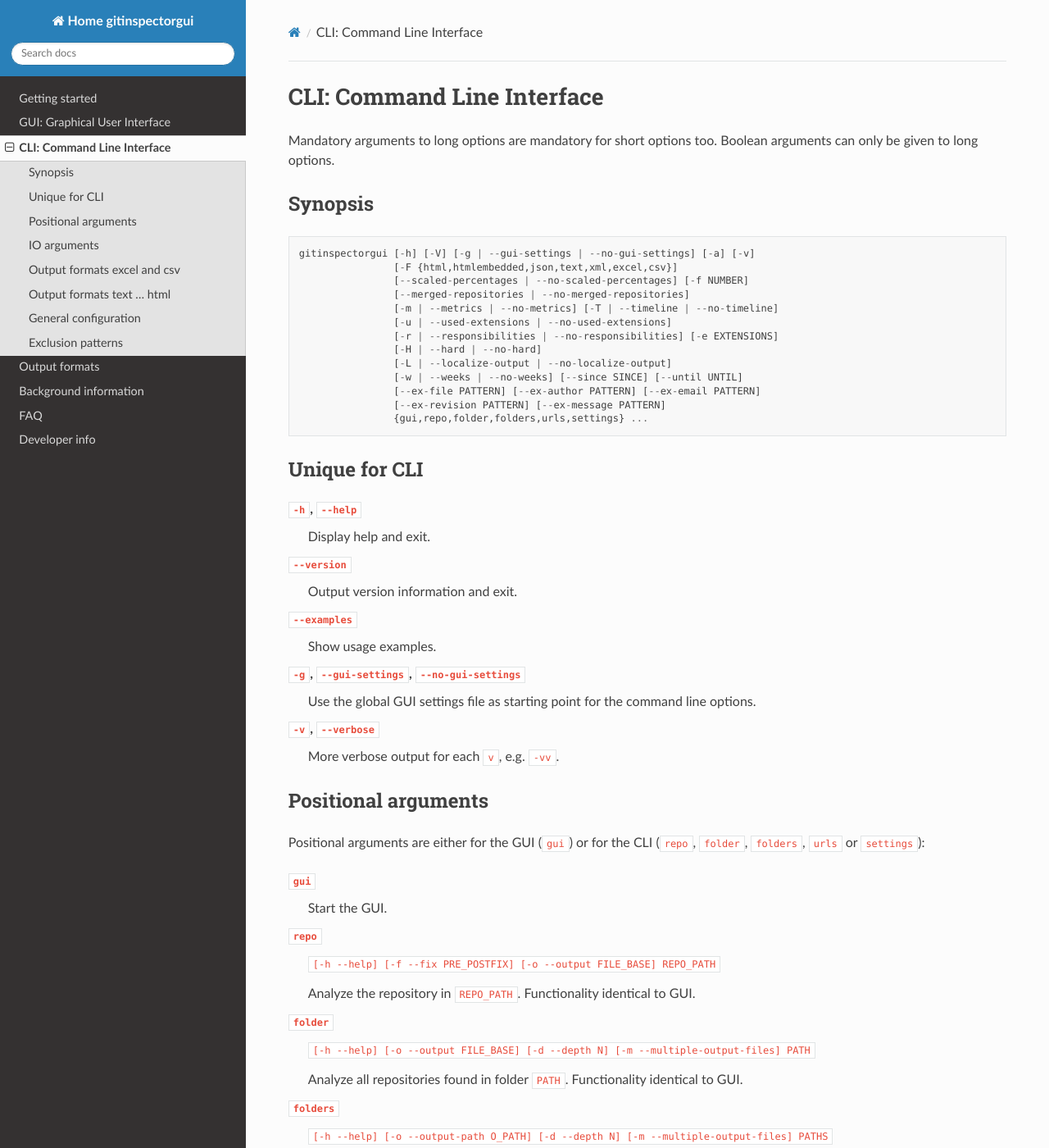
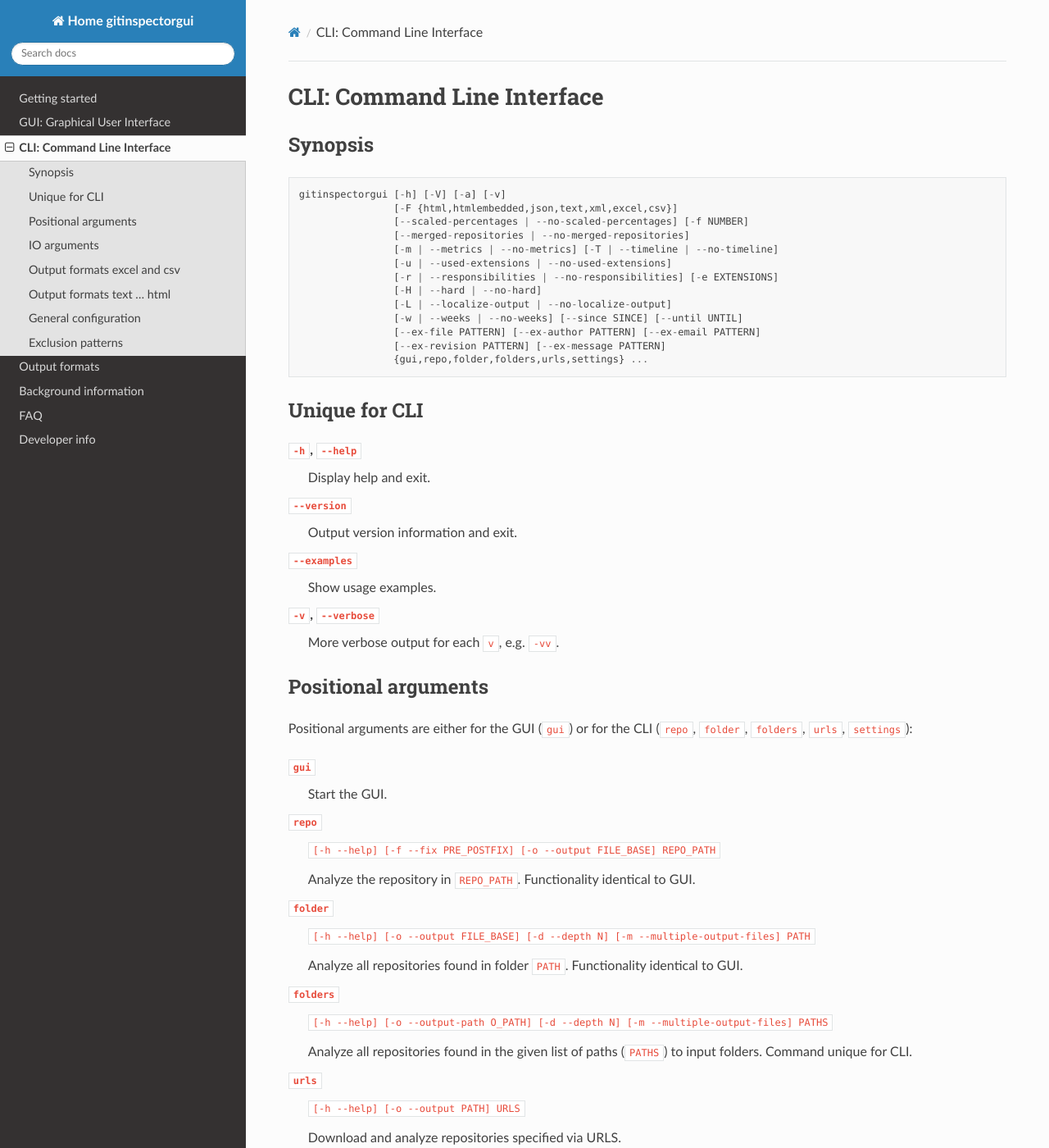
Before and after one commit to davbeek/gitinspectorgui-rtd, a Sphinx documentation site: the page built from docs/source/cli.rst, in a window 1280 px wide and 1400 px high. Shown: the whole window at 82% size. Built offline with Sphinx 7.4.7 and the Read the Docs theme 2.0.0, drawn with Linux system fonts in a browser that asks for light colours.

Commit message:
Minor corrections in docs

```diff
--- a/docs/source/background.rst
+++ b/docs/source/background.rst
@@ -5,7 +5,7 @@
 `git-log manual pages <https://www.mankier.com/1/git-log>`_. Some options on how
 ``git log`` analyses the repositories cannot be changed by the user. These are:
 
-Ignore changes in whitespace are ignored ``git log --ignore-all-space``
+Ignore changes in whitespace ``git log --ignore-all-space``
   Ignore whitespace when comparing lines. This ignores differences even if one
   line has whitespace where the other line has none.
 
--- a/docs/source/cli.rst
+++ b/docs/source/cli.rst
@@ -1,16 +1,11 @@
 CLI: Command Line Interface
 ===========================
-
-Mandatory arguments to long options are mandatory for short options too. Boolean
-arguments can only be given to long options.
-
-
 Synopsis
 --------
 
 .. code::
 
-  gitinspectorgui [-h] [-V] [-g | --gui-settings | --no-gui-settings] [-a] [-v]
+  gitinspectorgui [-h] [-V] [-a] [-v]
                   [-F {html,htmlembedded,json,text,xml,excel,csv}]
                   [--scaled-percentages | --no-scaled-percentages] [-f NUMBER]
                   [--merged-repositories | --no-merged-repositories]
@@ -36,10 +31,6 @@
 ``--examples``
   Show usage examples.
 
-``-g``, ``--gui-settings``, ``--no-gui-settings``
-  Use the global GUI settings file as starting point for the command line
-  options.
-
 ``-v``, ``--verbose``
   More verbose output for each ``v``, e.g. ``-vv``.
 
@@ -48,7 +39,7 @@
 --------------------
 
 Positional arguments are either for the GUI (``gui``) or for the CLI
-(``repo``, ``folder``, ``folders``, ``urls`` or ``settings``):
+(``repo``, ``folder``, ``folders``, ``urls``, ``settings``):
 
 ``gui``
   Start the GUI.
```
